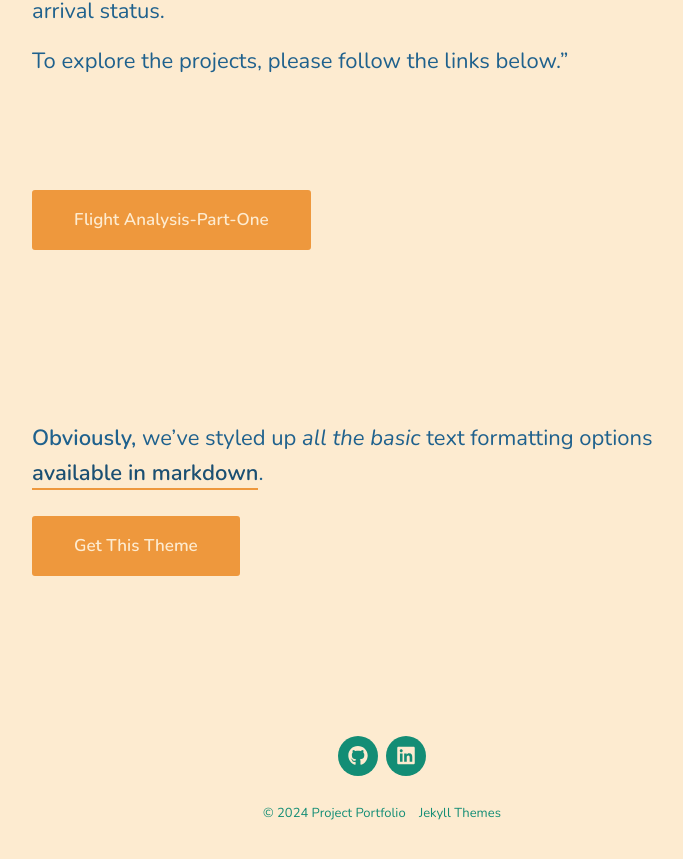
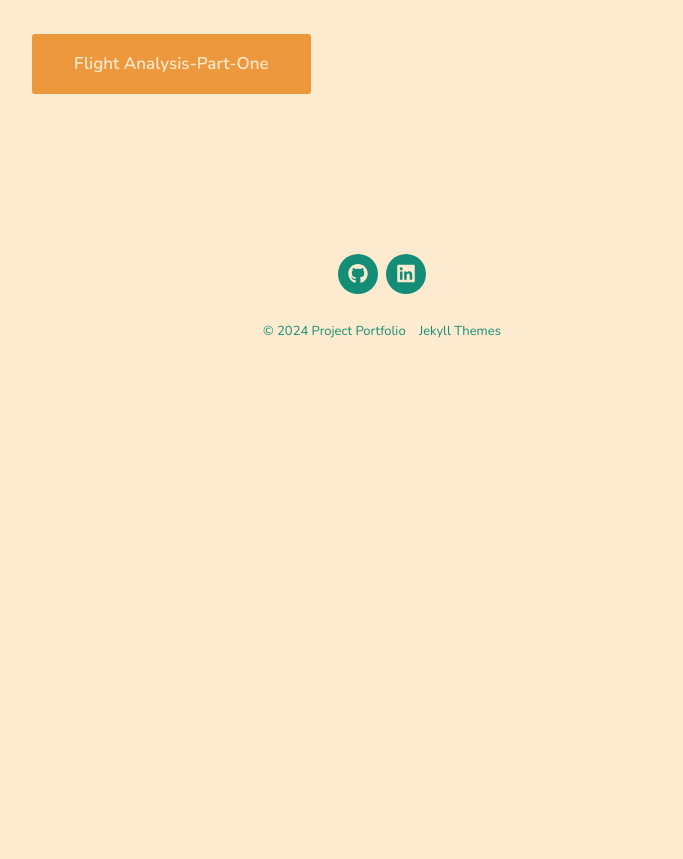
Before and after one commit to franklauder/franklauder.github.io, a Jekyll site: the page built from _projects/2024-01-28-flightPred-project.md, in a window 1280 px wide and 900 px high, scrolled down 2561 px. Shown: the top 859 px of the window, without its empty margins (258-941 px from the left). Built offline with Jekyll 4.4.1, drawn with Linux system fonts in a browser that asks for light colours; nearby versions of some CDN libraries; after the commit the page ends 2979 px from its top, so only the background shows below that.

Commit message:
remove text

```diff
--- a/_projects/2024-01-28-flightPred-project.md
+++ b/_projects/2024-01-28-flightPred-project.md
@@ -26,13 +26,13 @@ but the length of delays also increased.  The Inspector General,U.S. Department
 * Taxi In
 * Longer Flight Times
 
-<br/><br/>
+
 
 [Air Carrier Flight DelaysReport Number: CC-2000-303
 and Customer Service](https://www.oig.dot.gov/sites/default/files/cc2000303.pdf).
 
 <br/><br/>
-<br/><br/>
+
 
 
 "Predicting the punctuality of flights, whether they will arrive late or on time, has become a popular project for many enthusiasts. For my project, I opted to amalgamate domestic flight data spanning from 2009 to 2018. The combined dataset comprises sixty million rows, offering a substantial dataset for distributed computing. To handle this extensive dataset, I chose to utilize Amazon Web Services EMR.
@@ -45,18 +45,3 @@ To explore the projects, please follow the links below."
 
 
 <a href="https://franklauder.github.io/Flight_Delays/flightAnalysis.html" class="button button--large">Flight Analysis-Part-One</a>
-
-<br/><br/>
-<br/><br/>
-
-
-
-**Obviously,** we’ve styled up *all the basic* text formatting options [available in markdown](https://github.com/adam-p/markdown-here/wiki/Markdown-Cheatsheet).
-
-
-
-
-
-
-
-<a href="https://jekyllthemes.io/theme/simples-blog-jekyll-theme" class="button button--large">Get This Theme</a>
```
